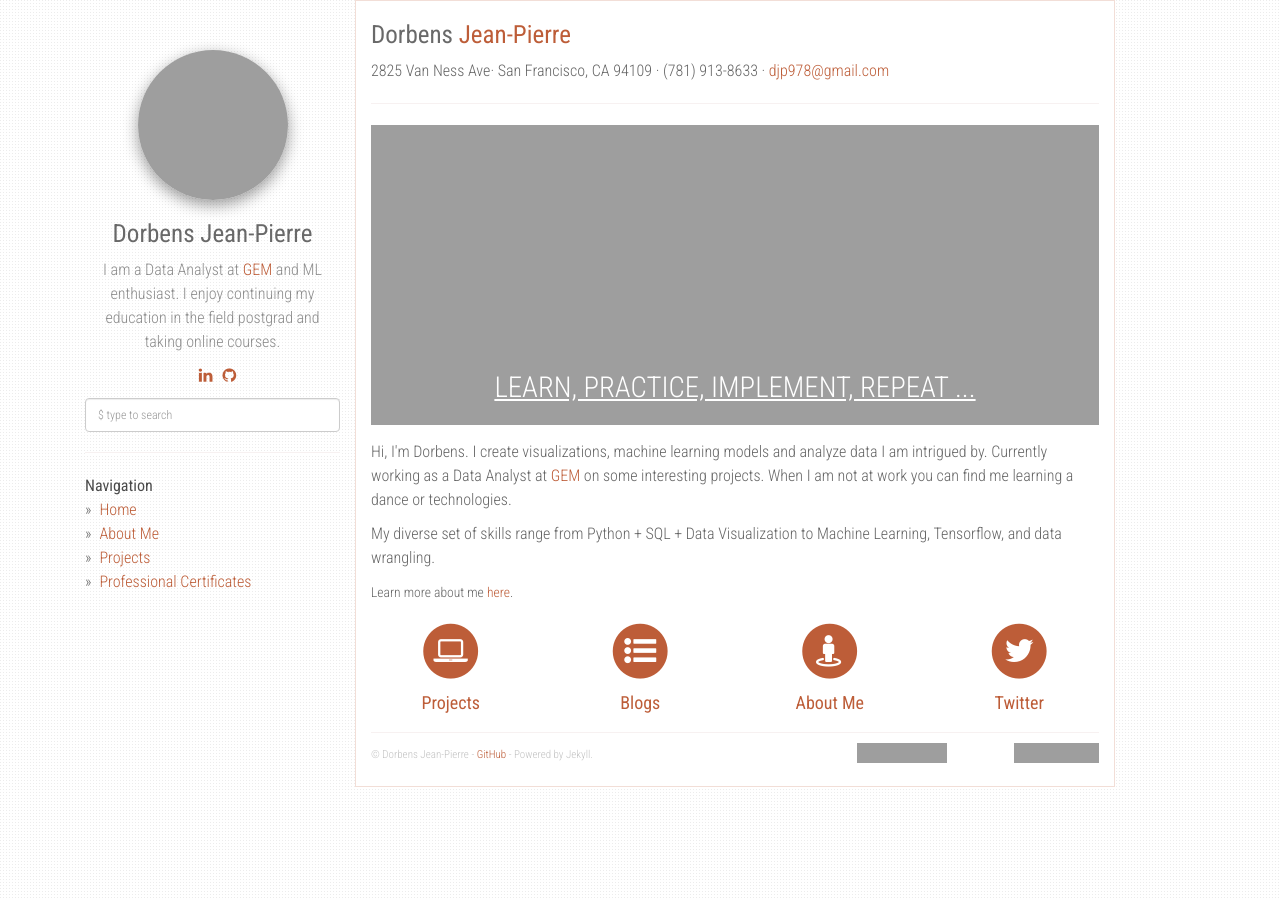
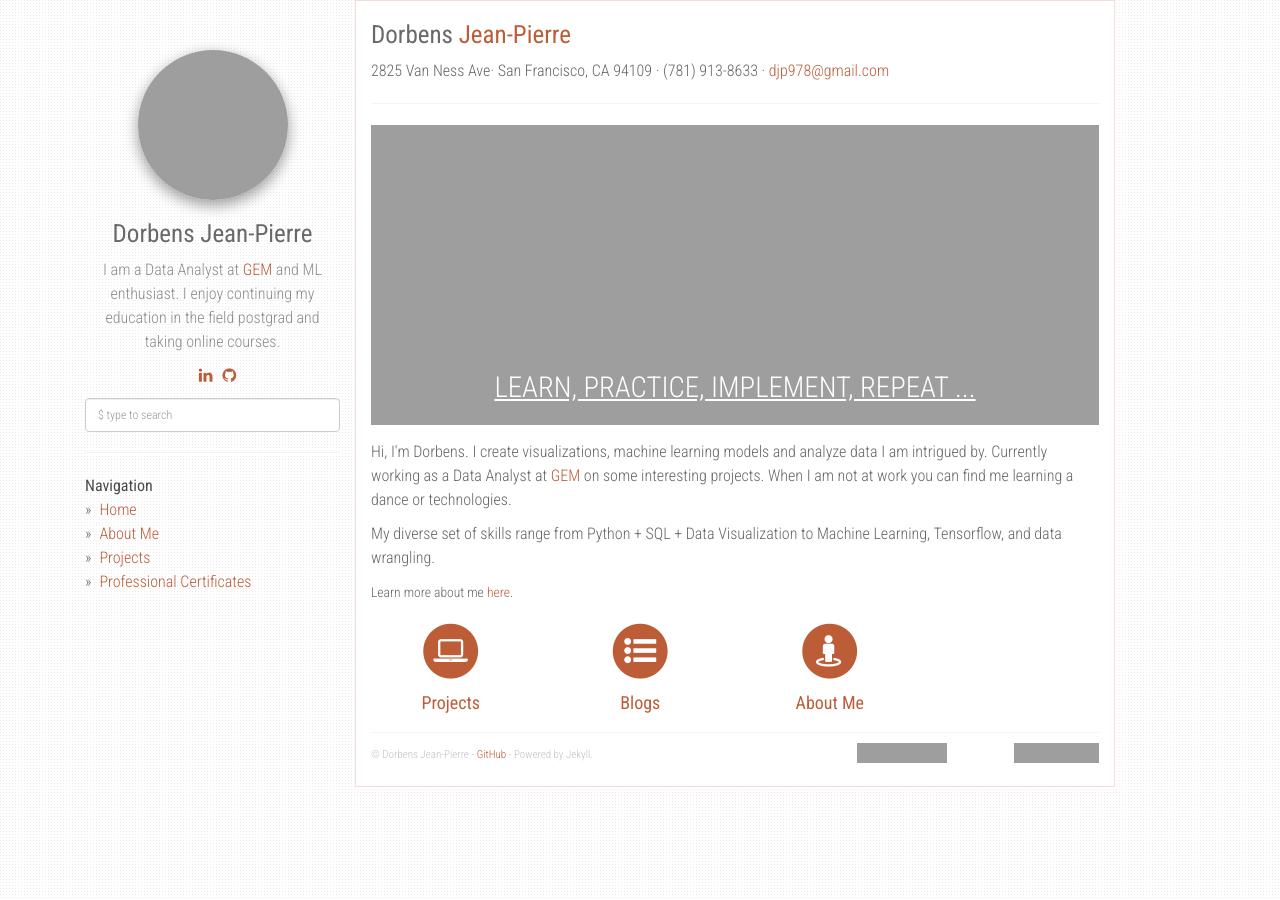
Before and after one commit to Djeanpierre/djeanpierre.github.io, a Jekyll site: the page built from index.html, in a window 1280 px wide. Built offline with Jekyll 4.4.1, drawn with Linux system fonts in a browser that asks for light colours; nearby versions of some CDN libraries; grey boxes are pictures that could not be loaded.

Commit message:
Update index.html

```diff
--- a/index.html
+++ b/index.html
@@ -60,15 +60,6 @@ layout: default
           <h4>About Me</h4>
         </a>
       </div>
-      <div class="col-md-3 home-quick-links__link">
-          <a href="https://twitter.com/{{site.share.twitter_username}}" target="_blank">
-            <span class="fa-stack fa-2x">
-              <i class="fa fa-circle fa-stack-2x text-primary"></i>
-              <i class="fa fa-twitter fa-stack-1x fa-inverse"></i>
-            </span>
-            <h4>Twitter</h4>
-          </a>
-      </div>
     </div>
   </div>
 </div><!-- end #home -->
```
